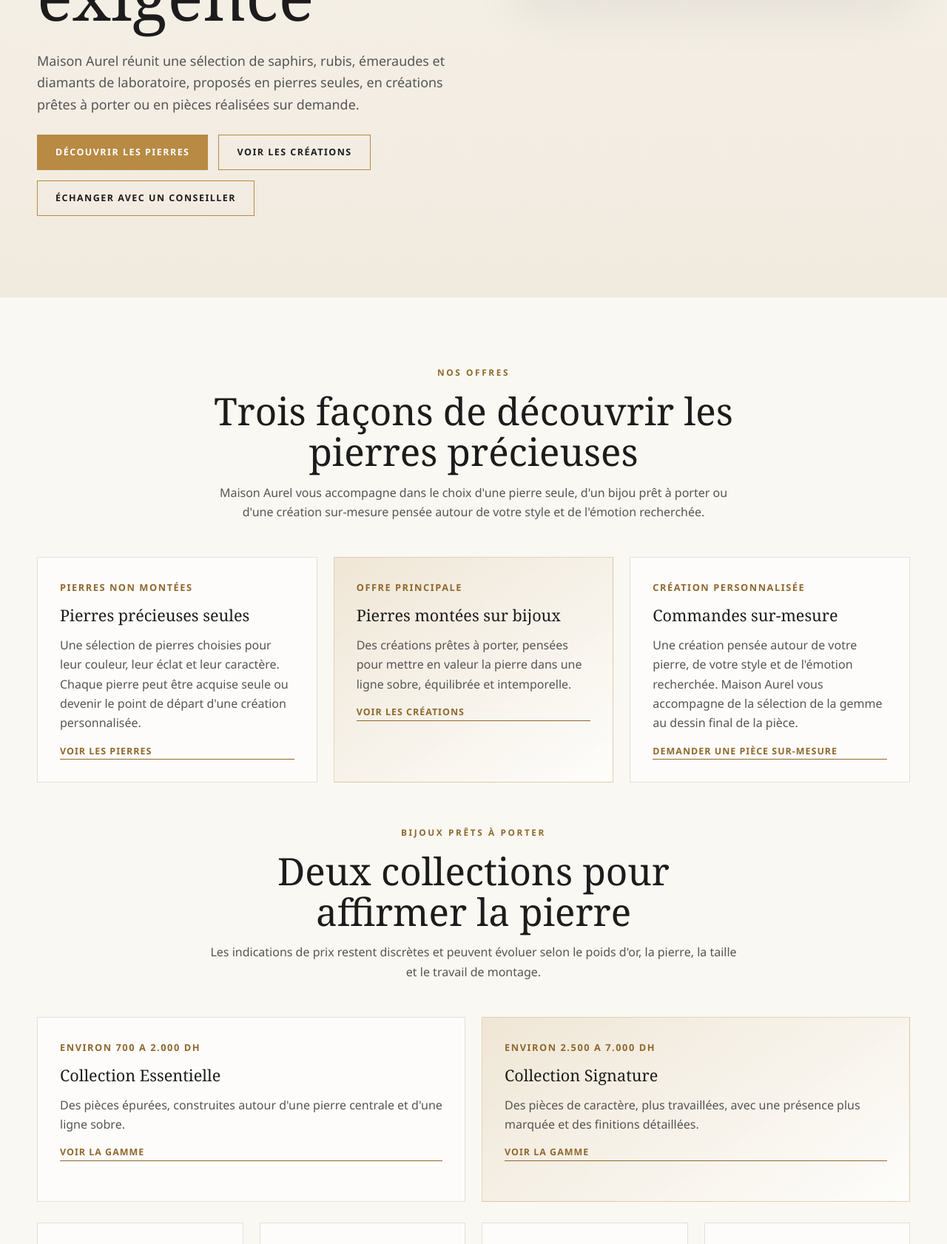
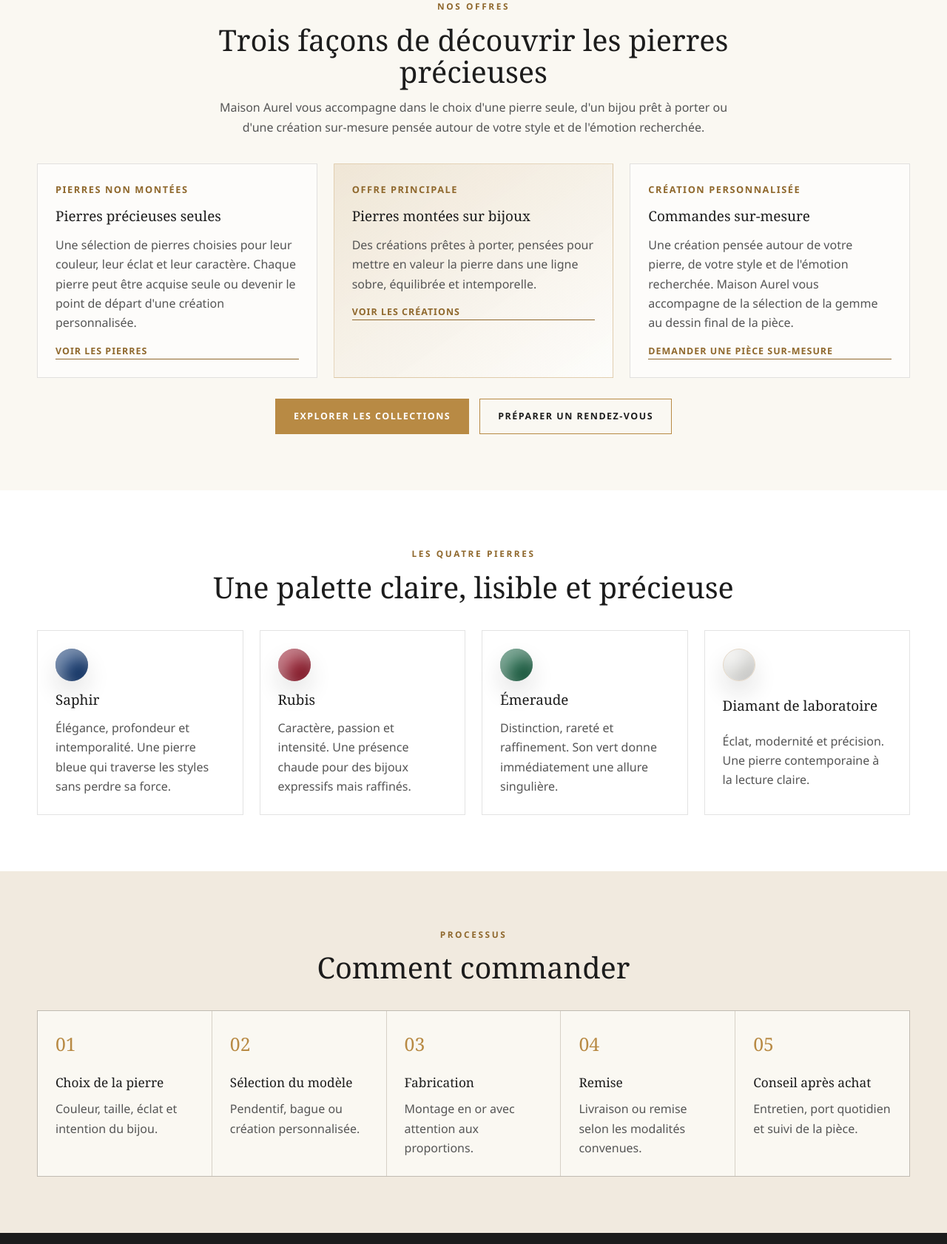
Before and after one commit to neomorit-lab/Maison-Aurel, a PHP site: page / in a window 1280 px wide. Shown: the part 854-2536 px from the top of the page at 74% size. Run offline with PHP 8.4, Linux system fonts and the light colour scheme.

Commit message:
Simplify homepage and refine typography scale

```diff
--- a/css/style.css
+++ b/css/style.css
@@ -256,15 +256,15 @@ h3 {
 }
 
 h1 {
-  font-size: clamp(2.8rem, 7vw, 6.2rem);
+  font-size: clamp(2.25rem, 5.2vw, 4.6rem);
 }
 
 h2 {
-  font-size: clamp(2rem, 4vw, 3.4rem);
+  font-size: clamp(1.65rem, 3.1vw, 2.65rem);
 }
 
 h3 {
-  font-size: 1.35rem;
+  font-size: 1.18rem;
 }
 
 p {
@@ -273,12 +273,12 @@ p {
 }
 
 section {
-  padding: 92px 0;
+  padding: 76px 0;
 }
 
 .hero {
-  padding: 90px 0 110px;
-  min-height: calc(100vh - 82px);
+  padding: 62px 0 76px;
+  min-height: auto;
   display: flex;
   align-items: center;
   background:
@@ -289,19 +289,19 @@ section {
 
 .hero-grid {
   display: grid;
-  grid-template-columns: minmax(0, 1.05fr) minmax(320px, 0.95fr);
+  grid-template-columns: minmax(0, 0.95fr) minmax(320px, 0.78fr);
   align-items: center;
-  gap: 64px;
+  gap: 48px;
 }
 
 .hero-copy {
   display: grid;
-  gap: 26px;
+  gap: 20px;
 }
 
 .hero-copy p {
-  max-width: 620px;
-  font-size: 1.12rem;
+  max-width: 560px;
+  font-size: 1rem;
 }
 
 .hero-actions {
@@ -310,9 +310,14 @@ section {
   gap: 14px;
 }
 
+.section-actions {
+  justify-content: center;
+  margin-top: 28px;
+}
+
 .hero-visual {
   position: relative;
-  aspect-ratio: 16 / 11;
+  aspect-ratio: 4 / 3;
   border-radius: 8px;
   background: rgba(255, 255, 255, 0.72);
   box-shadow: var(--shadow);
@@ -347,7 +352,7 @@ section {
 
 .section-head {
   max-width: 720px;
-  margin: 0 auto 48px;
+  margin: 0 auto 36px;
   text-align: center;
   display: grid;
   gap: 14px;
@@ -369,7 +374,7 @@ section {
 }
 
 .section-head-compact {
-  margin-top: 58px;
+  margin-top: 42px;
 }
 
 .collection-card,
@@ -379,11 +384,11 @@ section {
 .value-card {
   background: rgba(255, 255, 255, 0.62);
   border: 1px solid var(--line);
-  padding: 30px;
+  padding: 24px;
 }
 
 .collection-card {
-  min-height: 250px;
+  min-height: 210px;
   display: grid;
   gap: 15px;
   align-content: start;
@@ -539,22 +544,22 @@ a.blog-card:hover {
 
 .process-list li {
   background: var(--ivory);
-  padding: 28px;
-  min-height: 210px;
+  padding: 24px;
+  min-height: 178px;
 }
 
 .process-list span {
   display: block;
   color: var(--gold);
   font-family: var(--display);
-  font-size: 2rem;
-  margin-bottom: 28px;
+  font-size: 1.55rem;
+  margin-bottom: 18px;
 }
 
 .process-list strong {
   display: block;
   font-family: var(--display);
-  font-size: 1.25rem;
+  font-size: 1.08rem;
   font-weight: 400;
   margin-bottom: 8px;
 }
@@ -588,7 +593,7 @@ a.blog-card:hover {
 }
 
 .page-hero {
-  padding: 78px 0 64px;
+  padding: 62px 0 52px;
   background: linear-gradient(180deg, var(--ivory-deep), var(--ivory));
   text-align: center;
 }
@@ -834,13 +839,13 @@ a.blog-card:hover {
 }
 
 .article-content h1 {
-  font-size: clamp(2.2rem, 5vw, 4.2rem);
+  font-size: clamp(1.95rem, 4vw, 3.35rem);
 }
 
 .article-content h2,
 .legal-content h2 {
   margin-top: 16px;
-  font-size: clamp(1.5rem, 3vw, 2.2rem);
+  font-size: clamp(1.32rem, 2.35vw, 1.9rem);
 }
 
 .article-cta {
@@ -1084,7 +1089,15 @@ a.blog-card:hover {
   }
 
   section {
-    padding: 68px 0;
+    padding: 56px 0;
+  }
+
+  h1 {
+    font-size: clamp(2rem, 10vw, 3.1rem);
+  }
+
+  h2 {
+    font-size: clamp(1.45rem, 7vw, 2.05rem);
   }
 
   .header-inner {
@@ -1118,7 +1131,7 @@ a.blog-card:hover {
 
   .hero {
     min-height: auto;
-    padding-top: 58px;
+    padding: 42px 0 56px;
   }
 
   .hero-actions,
--- a/index.html
+++ b/index.html
@@ -91,46 +91,9 @@
           </article>
         </div>
 
-        <div class="section-head section-head-compact">
-          <span class="eyebrow">Bijoux prêts à porter</span>
-          <h2>Deux collections pour affirmer la pierre</h2>
-          <p>Les indications de prix restent discrètes et peuvent évoluer selon le poids d'or, la pierre, la taille et le travail de montage.</p>
-        </div>
-        <div class="collection-grid two-columns">
-          <article class="collection-card">
-            <span class="price-range">Environ 700 a 2.000 DH</span>
-            <h3>Collection Essentielle</h3>
-            <p>Des pièces épurées, construites autour d'une pierre centrale et d'une ligne sobre.</p>
-            <a class="text-link" href="collections.html#essentielle">Voir la gamme</a>
-          </article>
-          <article class="collection-card highlighted">
-            <span class="price-range">Environ 2.500 a 7.000 DH</span>
-            <h3>Collection Signature</h3>
-            <p>Des pièces de caractère, plus travaillées, avec une présence plus marquée et des finitions détaillées.</p>
-            <a class="text-link" href="collections.html#signature">Voir la gamme</a>
-          </article>
-        </div>
-        <div class="product-grid teaser-products">
-          <a class="product-card" href="produit.html?id=ess-saphir">
-            <div class="product-visual"><img loading="lazy" decoding="async" src="images/product-sapphire-pendant.png" alt="Pendentif en or serti d'un saphir bleu"></div>
-            <h3>Pendentif saphir</h3>
-            <p>Or et saphir bleu, silhouette sobre.</p>
-          </a>
-          <a class="product-card" href="produit.html?id=ess-rubis">
-            <div class="product-visual"><img loading="lazy" decoding="async" src="images/product-ruby-ring.png" alt="Bague en or sertie d'un rubis rouge"></div>
-            <h3>Bague rubis</h3>
-            <p>Une pièce lumineuse au caractère chaleureux.</p>
-          </a>
-          <a class="product-card" href="produit.html?id=ess-emeraude">
-            <div class="product-visual"><img loading="lazy" decoding="async" src="images/product-emerald-pendant.png" alt="Pendentif en or serti d'une émeraude"></div>
-            <h3>Pendentif émeraude</h3>
-            <p>Vert profond, lignes fines et port quotidien.</p>
-          </a>
-          <a class="product-card" href="produit.html?id=ess-diamant-labo">
-            <div class="product-visual"><img loading="lazy" decoding="async" src="images/product-lab-diamond-stud.png" alt="Bijou en or serti d'un diamant de laboratoire"></div>
-            <h3>Pièce diamant de laboratoire</h3>
-            <p>Éclat contemporain et ligne précise.</p>
-          </a>
+        <div class="hero-actions section-actions">
+          <a class="btn btn-gold" href="collections.html">Explorer les collections</a>
+          <a class="btn" href="rendez-vous-rabat.html">Préparer un rendez-vous</a>
         </div>
       </div>
     </section>
@@ -166,42 +129,6 @@
       </div>
     </section>
 
-    <section class="split-section">
-      <div class="container split-grid">
-        <div>
-          <span class="eyebrow">Engagements</span>
-          <h2>Des bijoux beaux, mais surtout bien expliqués</h2>
-        </div>
-        <div class="commitment-list">
-          <article>
-            <h3>Sélection rigoureuse</h3>
-            <p>Chaque pierre est choisie pour son éclat, sa couleur et son adéquation au bijou imaginé.</p>
-          </article>
-          <article>
-            <h3>Transparence</h3>
-            <p>Maison Aurel precise la nature des pierres, notamment lorsqu'il s'agit de diamant de laboratoire.</p>
-          </article>
-          <article>
-            <h3>Fabrication soignée</h3>
-            <p>Les montages sont penses pour proteger la pierre et accompagner un usage quotidien raisonnable.</p>
-          </article>
-          <article>
-            <h3>Fiche descriptive</h3>
-            <p>Lorsqu'elle est disponible, une fiche ou un certificat accompagne la pièce pour mieux comprendre son achat.</p>
-          </article>
-        </div>
-      </div>
-    </section>
-
-    <section class="about-band">
-      <div class="container about-content">
-        <span class="eyebrow">Maison Aurel</span>
-        <h2>Une maison de joaillerie marocaine</h2>
-        <p>Maison Aurel cultive une approche contemporaine de la pierre : sélection exigeante, lignes sobres, conseil personnalisé et recherche d'équilibre entre éclat, matière et finition.</p>
-        <a class="btn" href="a-propos.html">Découvrir la maison</a>
-      </div>
-    </section>
-
     <section class="process-section">
       <div class="container">
         <div class="section-head">
@@ -218,42 +145,12 @@
       </div>
     </section>
 
-    <section class="blog-preview">
-      <div class="container">
-        <div class="section-head">
-          <span class="eyebrow">Guide pierres</span>
-          <h2>Conseils pour choisir une pierre précieuse</h2>
-          <p>Des repères simples pour comparer couleur, éclat, usage quotidien et création sur-mesure avant de commander un bijou.</p>
-        </div>
-        <div class="collection-grid three-columns">
-          <article class="collection-card">
-            <span class="price-range">Saphir</span>
-            <h3>Pourquoi choisir un saphir bleu ?</h3>
-            <p>Une pierre profonde, élégante et facile à associer à l'or pour un bijou durable.</p>
-            <a class="text-link" href="article-saphir-maroc.html">Lire le guide</a>
-          </article>
-          <article class="collection-card">
-            <span class="price-range">Rubis</span>
-            <h3>Rubis : couleur, intensité et style</h3>
-            <p>Les points à regarder avant de choisir un rubis pour une bague ou un pendentif.</p>
-            <a class="text-link" href="article-rubis-maroc.html">Lire le guide</a>
-          </article>
-          <article class="collection-card">
-            <span class="price-range">Conseil</span>
-            <h3>Pierre seule ou bijou monté ?</h3>
-            <p>Comment décider entre acquérir une pierre seule ou demander une création complète.</p>
-            <a class="text-link" href="article-pierre-seule-ou-bijou.html">Lire le guide</a>
-          </article>
-        </div>
-      </div>
-    </section>
-
     <section class="contact-strip" id="contact">
       <div class="container contact-strip-grid">
         <div>
           <span class="eyebrow">Contact</span>
           <h2>Parlons de votre prochaine pièce</h2>
-          <p>Expliquez votre intention, la pierre qui vous attire ou le style recherche. Maison Aurel vous recontacte pour orienter le choix.</p>
+          <p>Expliquez votre intention, la pierre qui vous attire ou le style recherché. Maison Aurel vous recontacte pour orienter le choix.</p>
         </div>
         <div class="contact-actions">
           <a class="btn btn-gold" href="contact.html">Demander une pièce sur-mesure</a>
```
